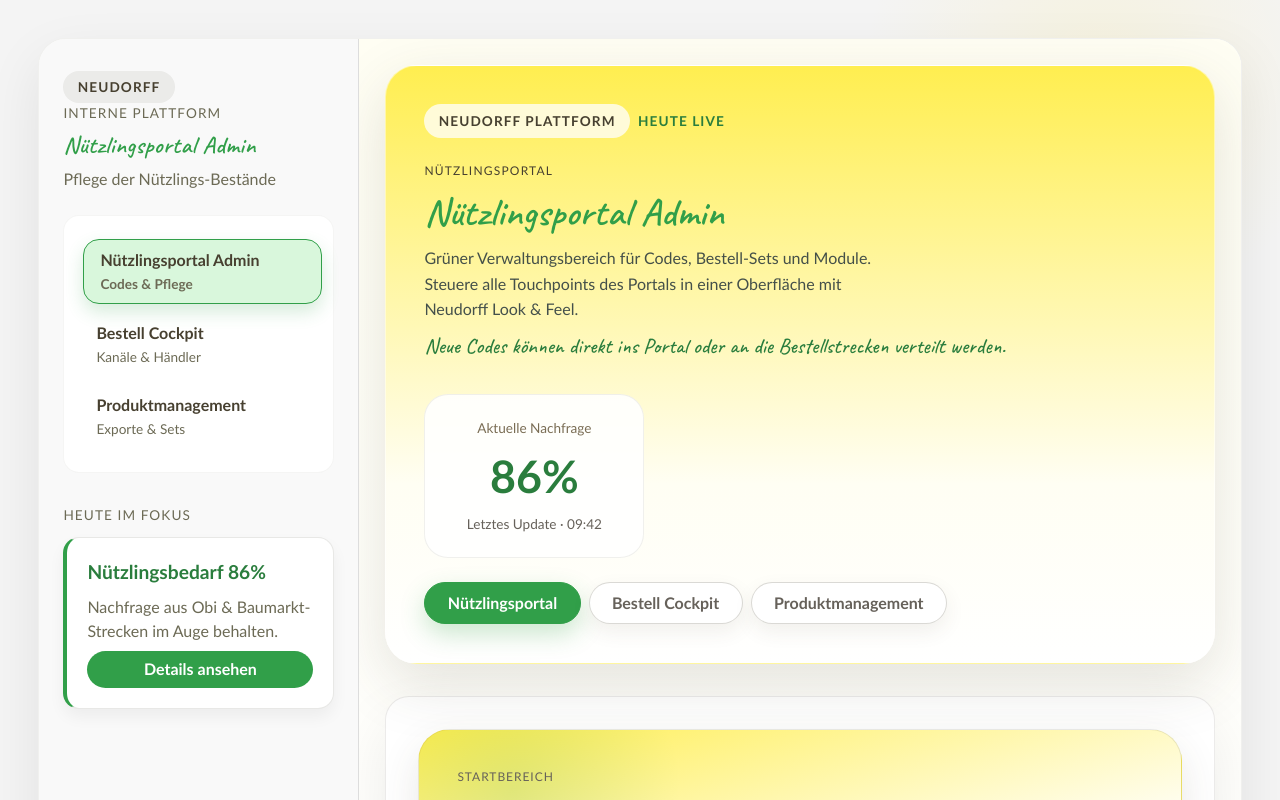
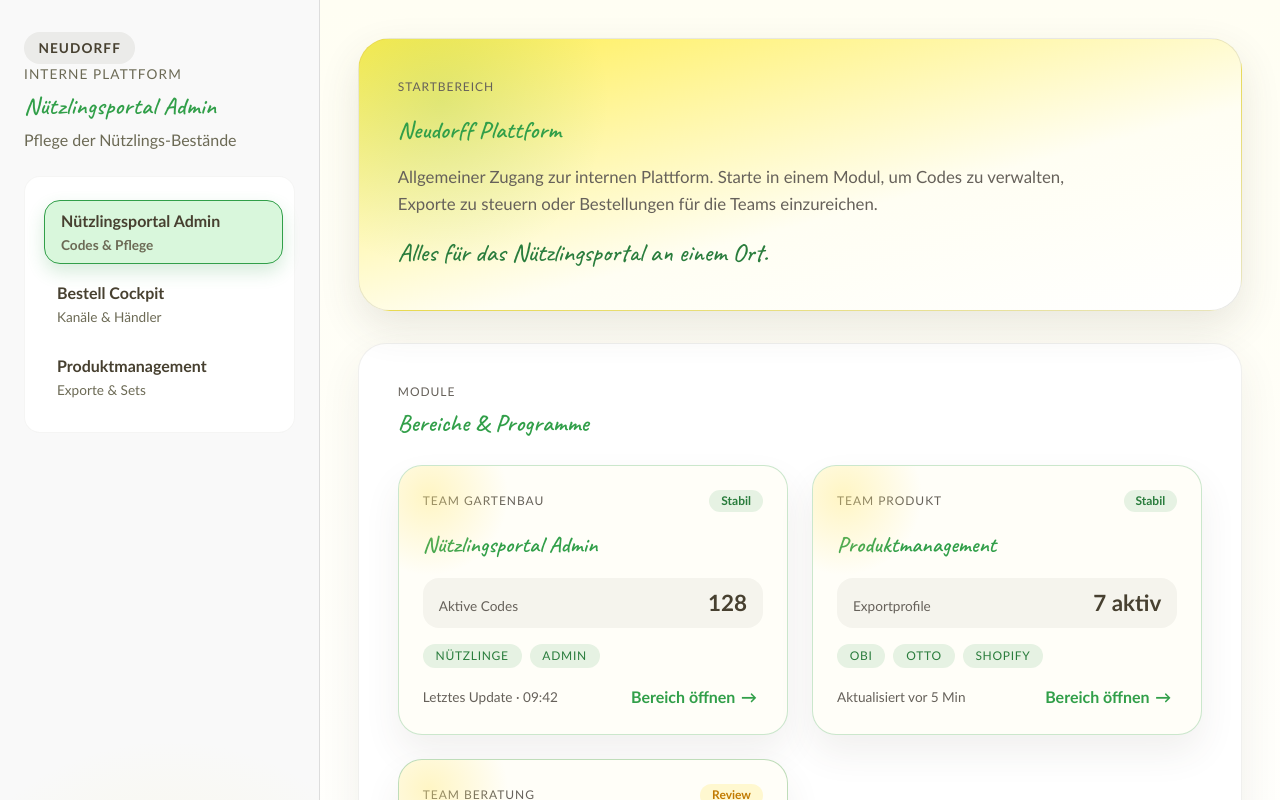
Before and after one commit to sazar-neudorff/productmanager, a React app in the folder frontend/: page / in a window 1280 px wide. Shown: the top 800 px of the page. Built offline with nearby package versions, Linux system fonts and the light colour scheme; the HTML template or start-up script is replaced by a standard one.

Commit message:
Refactor: Simplify layout and remove unused sidebar section
Co-authored-by: s.azar <s.azar@neudorff.de>

```diff
--- a/frontend/src/App.tsx
+++ b/frontend/src/App.tsx
@@ -1,23 +1,15 @@
-import AppHeader from "./components/AppHeader";
 import PortalSidebar from "./components/PortalSidebar";
 import Home from "./pages/Home";
 
 export default function App() {
   return (
-    <div className="app-shell admin-wrapper">
-      <div className="admin-container">
-        <PortalSidebar />
-
-        <div className="app-main admin-content">
-          <div className="admin-content__inner">
-            <AppHeader />
-
-            <main className="app-content" aria-label="Portalbereiche">
-              <Home />
-            </main>
-          </div>
+    <div className="app-shell">
+      <PortalSidebar />
+      <main className="app-main" aria-label="Portalbereiche">
+        <div className="app-content">
+          <Home />
         </div>
-      </div>
+      </main>
     </div>
   );
 }
--- a/frontend/src/components/PortalSidebar.tsx
+++ b/frontend/src/components/PortalSidebar.tsx
@@ -44,19 +44,6 @@ export default function PortalSidebar() {
         ))}
       </nav>
 
-      <div className="portal-sidebar__section">
-        <p className="portal-sidebar__section-title">Heute im Fokus</p>
-        <div className="portal-sidebar__spotlight">
-          <p className="portal-sidebar__spotlight-value">Nützlingsbedarf 86%</p>
-          <p className="portal-sidebar__note">
-            Nachfrage aus Obi &amp; Baumarkt-Strecken im Auge behalten.
-          </p>
-          <button type="button" className="portal-sidebar__spotlight-cta">
-            Details ansehen
-          </button>
-        </div>
-      </div>
-
       <div className="portal-sidebar__maintenance">
         <div>
           <p className="portal-sidebar__maintenance-label">Wartungsmodus</p>
--- a/frontend/src/styles/App.css
+++ b/frontend/src/styles/App.css
@@ -6,8 +6,6 @@
   min-height: 100vh;
   width: 100%;
   display: flex;
-  justify-content: center;
-  padding: clamp(1rem, 3vw, 2.5rem);
   background: var(--clr-background-base);
   color: var(--clr-text-main);
   font-family: var(--font-main);
@@ -19,8 +17,8 @@
 .app-shell::after {
   content: "";
   position: absolute;
-  width: 480px;
-  height: 480px;
+  width: 520px;
+  height: 520px;
   background: radial-gradient(circle, rgba(255, 232, 120, 0.18), transparent 70%);
   z-index: 0;
   pointer-events: none;
@@ -36,69 +34,29 @@
   left: -90px;
 }
 
-.admin-container {
+.app-main {
   position: relative;
   z-index: 1;
-  display: flex;
-  width: 100%;
-  max-width: 1480px;
-  min-height: calc(100vh - clamp(2rem, 6vw, 4rem));
-  background: #ffffff;
-  border-radius: 28px;
-  box-shadow: 0 20px 55px rgba(0, 0, 0, 0.08);
-  overflow: hidden;
-  border: 1px solid rgba(71, 64, 48, 0.08);
-}
-
-.app-main {
   flex: 1;
-  min-height: 100%;
+  min-height: 100vh;
   display: flex;
   flex-direction: column;
   background: linear-gradient(180deg, #fffef3 0%, #ffffff 100%);
-}
-
-.admin-content {
-  position: relative;
-  flex: 1;
   overflow: auto;
-}
-
-.admin-content__inner {
-  min-height: 100%;
-  display: flex;
-  flex-direction: column;
-  padding: clamp(1.5rem, 2vw, 2.75rem);
-  background: linear-gradient(180deg, #fffef3 0%, #ffffff 55%);
 }
 
 .app-content {
   flex: 1;
   width: 100%;
-  margin: 0 auto;
-  margin-top: var(--space-xl);
-  padding: clamp(1.5rem, 2.5vw, 3rem);
-  background: #ffffff;
-  border-radius: 24px;
-  border: 1px solid rgba(71, 64, 48, 0.1);
-  box-shadow: 0 25px 60px rgba(0, 0, 0, 0.08);
+  padding: clamp(1.5rem, 3vw, 4rem);
 }
 
 @media (max-width: 1200px) {
   .app-shell {
-    padding: 0;
+    flex-direction: column;
   }
 
-  .admin-container {
-    flex-direction: column;
-    border-radius: 0;
-  }
-
-  .admin-content__inner {
-    padding: var(--space-lg);
-  }
-
-  .app-content {
-    padding: var(--space-lg);
+  .app-main {
+    min-height: auto;
   }
 }
--- a/frontend/src/styles/Sidebar.css
+++ b/frontend/src/styles/Sidebar.css
@@ -46,8 +46,7 @@
   font-weight: 600;
 }
 
-.portal-sidebar__nav,
-.portal-sidebar__section {
+.portal-sidebar__nav {
   display: flex;
   flex-direction: column;
   gap: var(--space-sm);
@@ -102,49 +101,6 @@
 .sidebar-link:hover:not(.is-active) {
   background: #e6fbe6;
   transform: translateX(2px);
-}
-
-.portal-sidebar__section-title {
-  margin: var(--space-sm) 0 var(--space-xs);
-  font-size: var(--font-size-sm);
-  text-transform: uppercase;
-  letter-spacing: 0.08em;
-  color: var(--sidebar-text-muted);
-}
-
-.portal-sidebar__note {
-  margin: 0;
-  color: var(--sidebar-text-muted);
-  line-height: 1.5;
-}
-
-.portal-sidebar__spotlight {
-  background: #fff;
-  border: 1px solid rgba(71, 64, 48, 0.12);
-  border-left: 4px solid #319f49;
-  border-radius: 16px;
-  padding: 1.25rem;
-  display: flex;
-  flex-direction: column;
-  gap: var(--space-sm);
-  box-shadow: 0 8px 16px rgba(0, 0, 0, 0.05);
-}
-
-.portal-sidebar__spotlight-value {
-  margin: 0;
-  font-size: 1.2rem;
-  font-weight: 700;
-  color: var(--clr-primary-2);
-}
-
-.portal-sidebar__spotlight-cta {
-  border: none;
-  border-radius: var(--radius-pill);
-  padding: 0.4rem 1rem;
-  background: var(--clr-primary-1);
-  color: var(--clr-text-inverse);
-  font-weight: 600;
-  cursor: pointer;
 }
 
 .portal-sidebar__maintenance {
```
